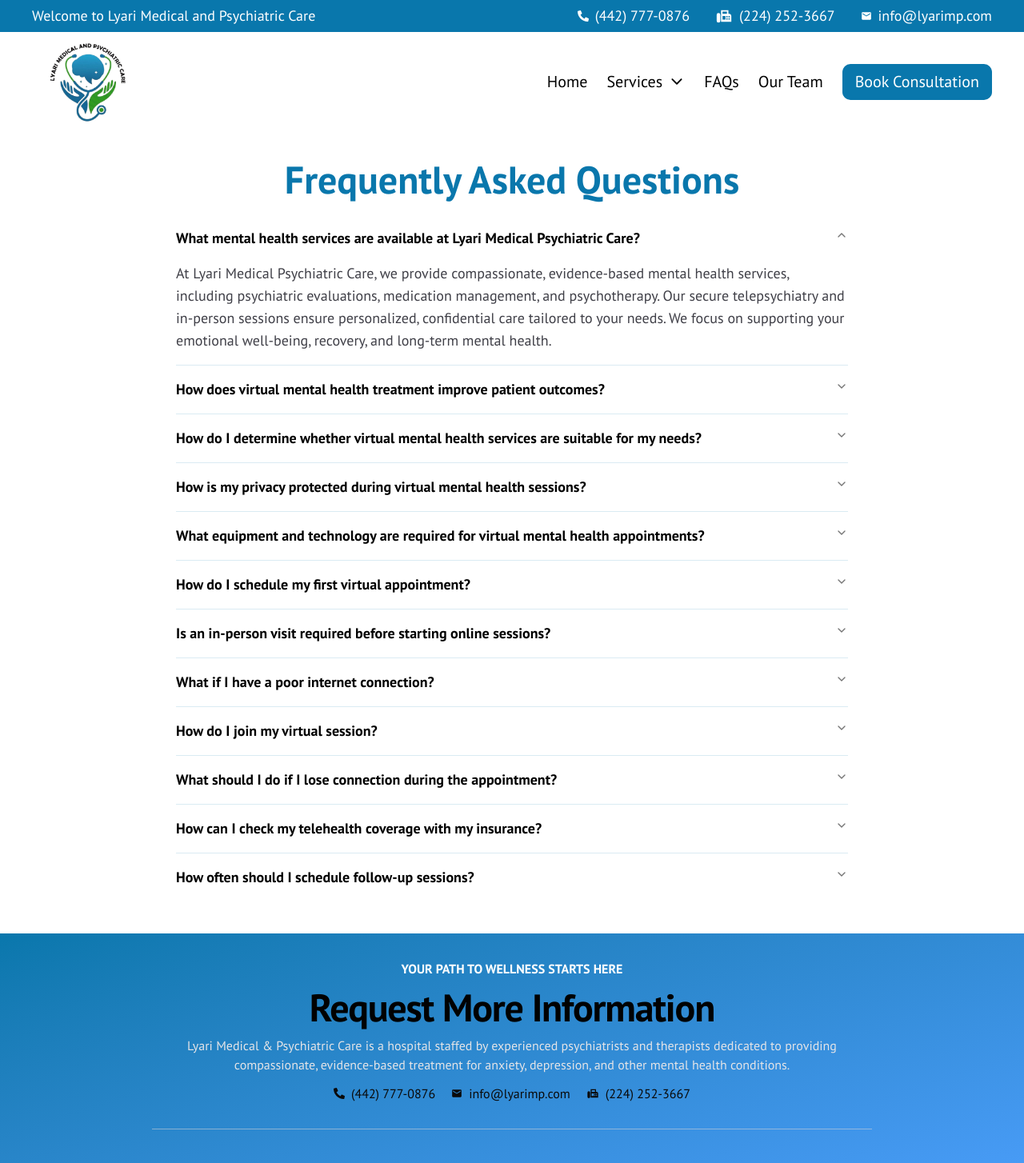
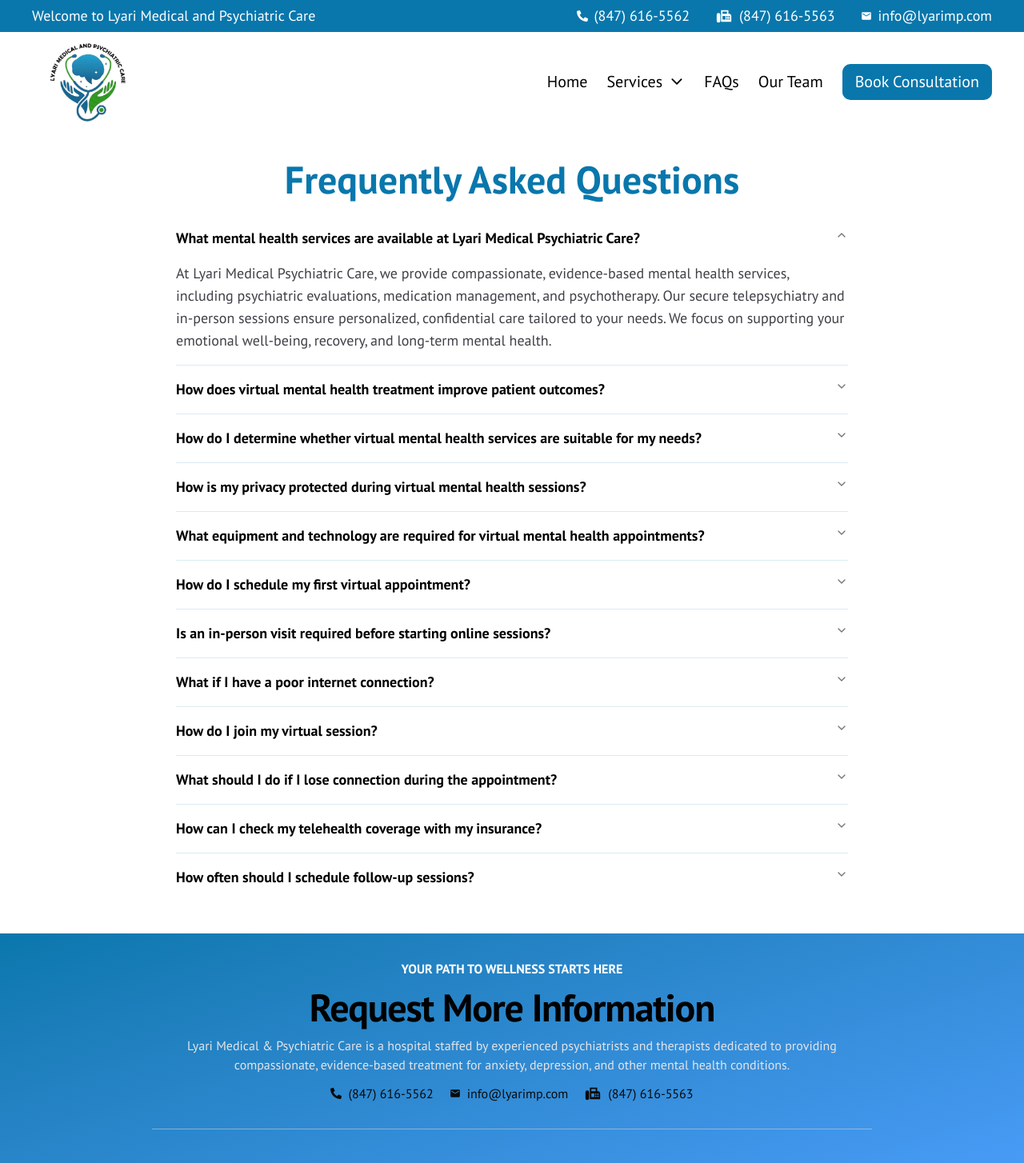
Before and after one commit to nomanhaider99/ahmed-medical-and-psychiatric-care, a Next.js app in the folder application/: page /faqs in a window 1280 px wide. Shown: the top 1454 px of the page at 80% size. Built offline with nearby package versions, Linux system fonts and the light colour scheme.

Commit message:
phone number and fax number has been changed.

```diff
--- a/application/components/layouts/footer.tsx
+++ b/application/components/layouts/footer.tsx
@@ -12,19 +12,19 @@ const Footer = () => {
         <h2 className="text-[3rem] tracking-tight font-extrabold text-dark-gray leading-none">Request More Information</h2>
         <p className="md:text-center text-left text-zinc-200 w-full md:w-3/4">Lyari Medical & Psychiatric Care is a hospital staffed by experienced psychiatrists and therapists dedicated to providing compassionate, evidence-based treatment for anxiety, depression, and other mental health conditions.</p>
         <div className="flex lg:flex-row flex-col items-start lg:items-center lg:gap-5 md:gap-3 gap-2">
-            <div className="flex items-center gap-2">
-              <FaPhoneAlt size={14} />
-              <span className="font-medium"> (442) 777-0876</span>
-            </div>
-            <div className="flex items-center gap-2">
-              <MdEmail size={14} />
-              <span className="font-medium">info@lyarimp.com</span>
-            </div>
-            <div className="flex items-center gap-2">
-              <MdFax />
-              <span>(224) 252-3667</span>
-            </div>
-          </div>
+          <Link href={'tel:+18476165562'} className="flex items-center gap-2">
+            <FaPhoneAlt size={14} />
+            <span className="font-medium"> (847) 616-5562</span>
+          </Link>
+          <Link href={"mailto:info@lyarimp.com"} className="flex items-center gap-2">
+            <MdEmail size={14} />
+            <span className="font-medium">info@lyarimp.com</span>
+          </Link>
+          <Link href={'tel:+18476165563'} className="lg:flex hidden items-center gap-2">
+            <MdFax size={22} />
+            <span>(847) 616-5563</span>
+          </Link>
+        </div>
       </div>
       <div className="w-3/4 bg-zinc-300/55 h-[1px]"></div>
       <div className="md:w-3/4 w-full flex md:flex-row flex-col justify-between md:items-center items-start md:gap-0 gap-5">
--- a/application/components/layouts/top-header.tsx
+++ b/application/components/layouts/top-header.tsx
@@ -1,3 +1,4 @@
+import Link from "next/link";
 import { FaPhoneAlt } from "react-icons/fa";
 import { MdEmail, MdFax } from "react-icons/md";
 
@@ -6,18 +7,18 @@ const TopHeader = () => {
     <div className="w-full bg-vivid-azure text-white md:text-lg text-xs flex justify-between items-center px-4 sm:px-10 py-1.5">
       <span className="lg:block hidden">Welcome to Lyari Medical and Psychiatric Care</span>
       <div className="md:w-auto w-full flex md:flex-row flex-col md:items-center items-start justify-between md:gap-8 gap-2">
-        <div className="flex items-center gap-2">
+        <Link href={'tel:+18476165562'} className="flex items-center gap-2">
           <FaPhoneAlt size={14} />
-          <span className="font-medium"> (442) 777-0876</span>
-        </div>
-        <div className="lg:flex hidden items-center gap-2">
+          <span className="font-medium"> (847) 616-5562</span>
+        </Link>
+        <Link href={'tel:+18476165563'} className="lg:flex hidden items-center gap-2">
           <MdFax size={22} />
-          <span>(224) 252-3667</span>
-        </div>
-        <div className="flex items-center gap-2">
+          <span>(847) 616-5563</span>
+        </Link>
+        <Link href={"mailto:info@lyarimp.com"} className="flex items-center gap-2">
           <MdEmail size={14} />
           <span className="font-medium">info@lyarimp.com</span>
-        </div>
+        </Link>
       </div>
     </div>
   );
--- a/application/components/widgets/description.tsx
+++ b/application/components/widgets/description.tsx
@@ -22,10 +22,10 @@ const Description = () => {
             At <b><u>Lyari Medical & Psychiatric Care</u></b>, we provide professional, evidence-based mental health treatment in the comfort of your own home. Our team of licensed mental health professionals is dedicated to delivering patient-centered care, guided by proven, research-backed approaches to support meaningful and lasting outcomes. Every patient is treated as an individual, with empathy, understanding, and respect..
           </p>
 
-          <p className="flex items-center gap-3 font-extrabold text-lg">
+          <Link href={'tel:+18476165562'} className="flex items-center gap-3 font-extrabold text-lg">
             <FaPhoneAlt size={16} />
-            (442) 777-0876
-          </p>
+            <span> (847) 616-5562</span>
+          </Link>
 
           <div className="w-full sm:w-1/2 md:w-2/3 lg:w-2/5">
             <Link href="/appointment">
```
